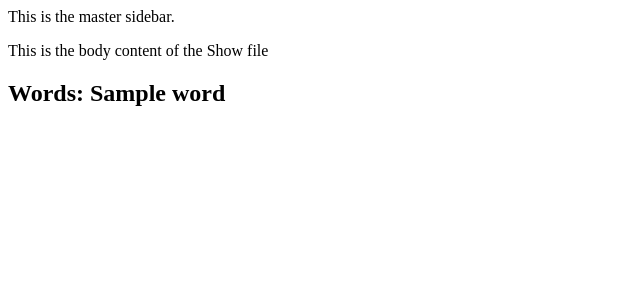
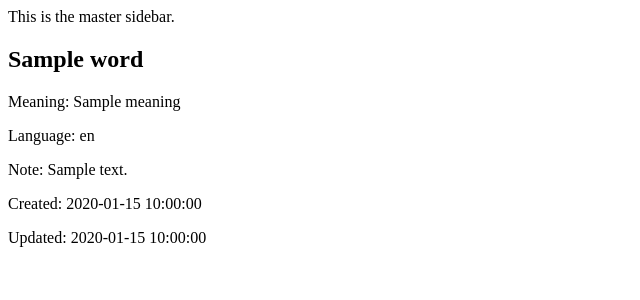
Before and after one commit to sainag/MyDictionary, a Laravel app: template laravel-app/resources/views/show.blade.php in a window 1280 px wide. Shown: the top 300 px of the page, without its empty margins (0-640 px from the left). Run offline with Laravel 8, Linux system fonts and the light colour scheme; the template is opened without the code that fills it: most values are stand-ins (such as "Sample title", 1, 10 or a date in 2020); settings files or empty folders that the repository lacks are supplied.

Commit message:
showing words
route model binding & show page done

```diff
--- a/laravel-app/app/Http/routes.php
+++ b/laravel-app/app/Http/routes.php
@@ -21,6 +21,6 @@ Route::get('contact','WordsController@contact');
 
 Route::resource('words','WordsController');
 
-Route::bind('words', function($value, $route) {
-	return App\Word::whereSlug($value)->first();
+Route::bind('words', function($value) {
+	return App\Word::where('wordid',$value)->first();
 });
--- a/laravel-app/resources/views/show.blade.php
+++ b/laravel-app/resources/views/show.blade.php
@@ -3,8 +3,12 @@
 @section('title','My Dictionary - Show')
 
 @section('content')
-<p>
-  This is the body content of the Show file
-</p>
-<h2>Words: {{ $word }}</h2>
+
+<h2>{{ $word->word }}</h2>
+<p><label>Meaning: </label>{{$word->meaning}}</p>
+<p><label>Language: </label>{{$word->language}}</p>
+<p><label>Note: </label>{{$word->note}}</p>
+<p><label>Created: </label>{{$word->created_at}}</p>
+<p><label>Updated: </label>{{$word->udpated_at}}</p>
+
 @stop
```
